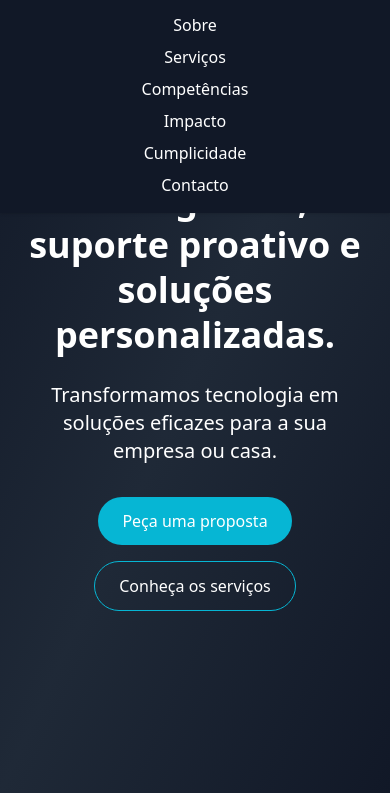
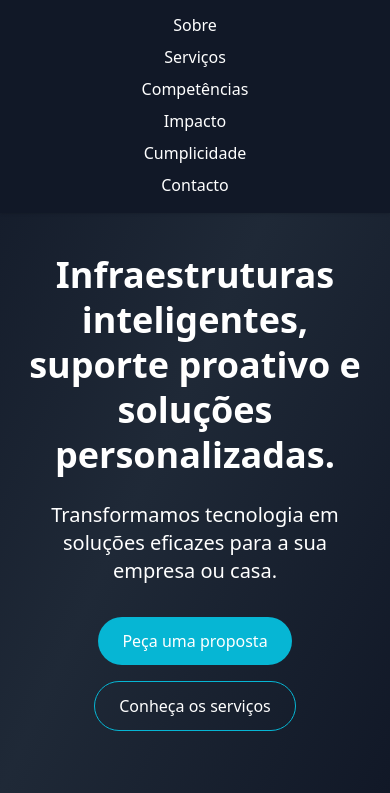
Before and after one commit to hunidasnextlayer/hunidasnextlayer-site, a plain HTML site: page index.html in a window 390 px wide. Shown: the part 51-844 px from the top of the page. Drawn offline with nearby package versions, Linux system fonts and the light colour scheme.

Commit message:
Update index.html

```diff
--- a/index.html
+++ b/index.html
@@ -28,7 +28,7 @@
     </header>
 
    <!-- Hero -->
-    <section class="min-h-screen flex items-center justify-center bg-gradient-to-br from-gray-900 via-gray-800 to-gray-900 text-center px-6 pt-62 md:pt-0" id="hero">
+    <section class="min-h-screen flex items-center justify-center bg-gradient-to-br from-gray-900 via-gray-800 to-gray-900 text-center px-6 pt-60 md:pt-0" id="hero">
       <div>
         <h2 class="text-4xl md:text-6xl font-extrabold mb-6 leading-tight md:leading-tight">Infraestruturas inteligentes, suporte proativo e soluções personalizadas.</h2>
         <p class="text-xl mb-8">Transformamos tecnologia em soluções eficazes para a sua empresa ou casa.</p>
```
